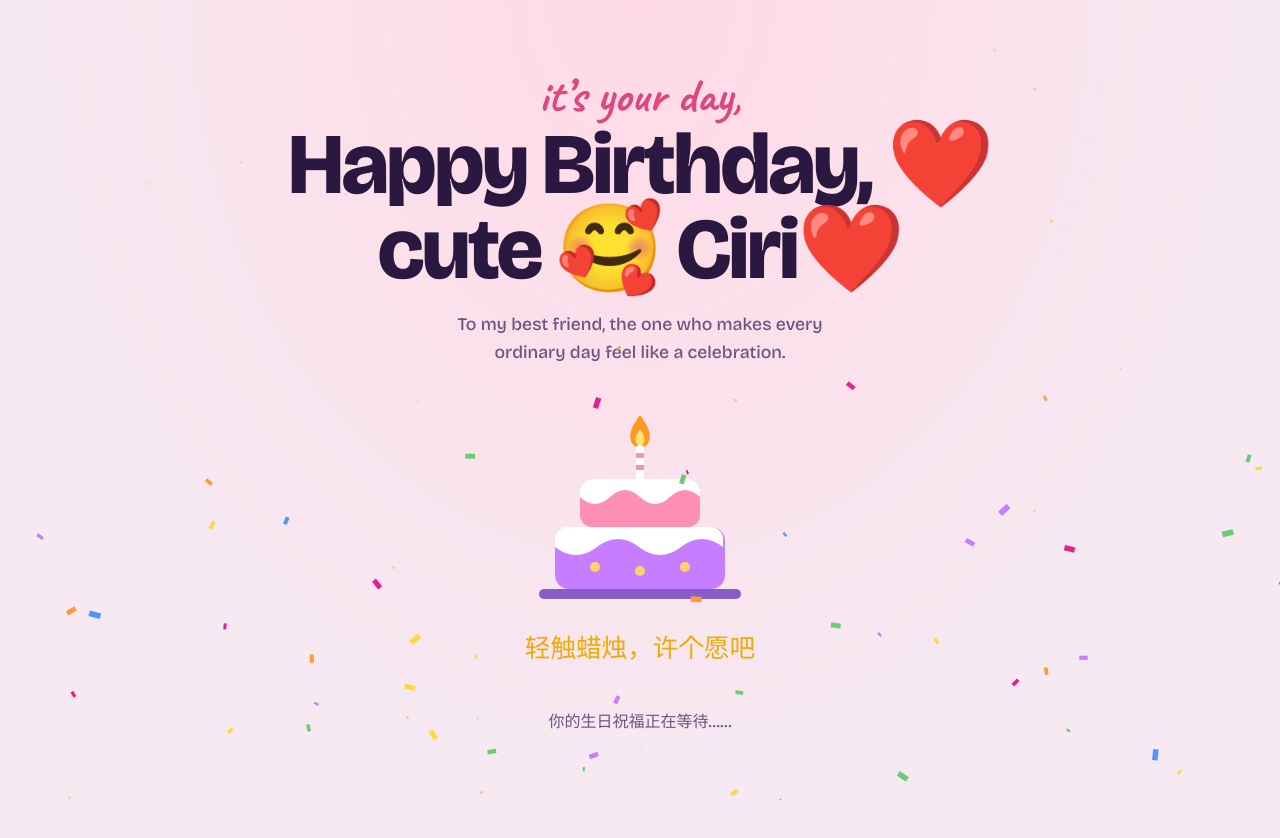
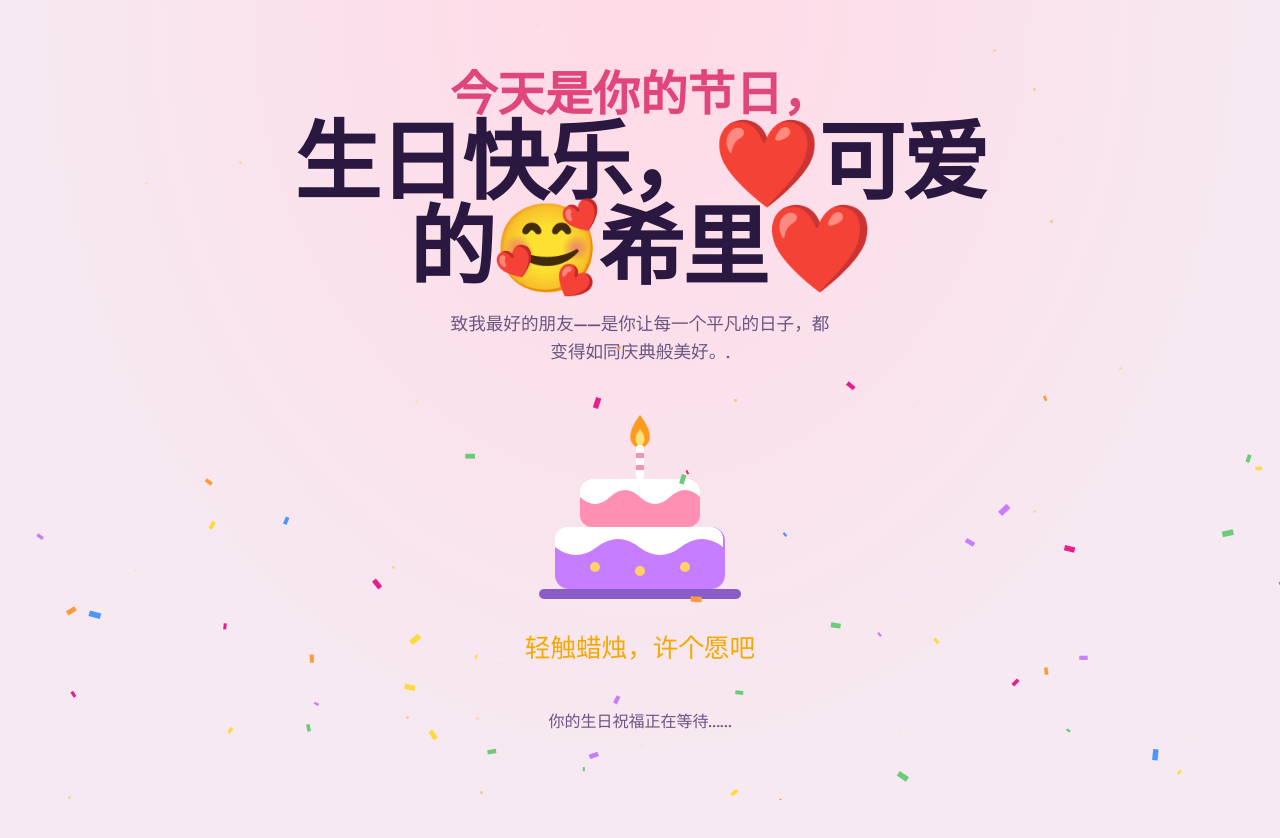
Before and after one commit to ghoshdeep1616/happybirthday, a plain HTML site: page index.html in a window 1280 px wide. Shown: the top 838 px of the page. Drawn offline with nearby package versions, Linux system fonts and the light colour scheme.

Commit message:
Update index.html

```diff
--- a/index.html
+++ b/index.html
@@ -83,8 +83,8 @@ button:hover{filter:brightness(1.08)}
 <canvas id="fx"></canvas>
 <main id="m">
   <section class="hero">
-    <h1><span>it’s your day,</span>Happy Birthday, ❤️cute 🥰 Ciri❤️</h1>
-    <p class="sub">To my best friend, the one who makes every ordinary day feel like a celebration.</p>
+    <h1><span>今天是你的节日，</span>生日快乐，❤️可爱的🥰希里❤️</h1>
+    <p class="sub">致我最好的朋友——是你让每一个平凡的日子，都变得如同庆典般美好。.</p>
     <button class="cake" id="cake" aria-label="Blow out the candle and make a wish">
       <svg viewBox="0 0 230 210" role="img" aria-hidden="true">
         <g class="smoke"><path d="M115 40c-8-10 8-16 0-28" stroke="#b9a9d9" stroke-width="3" fill="none" stroke-linecap="round"/></g>
```
